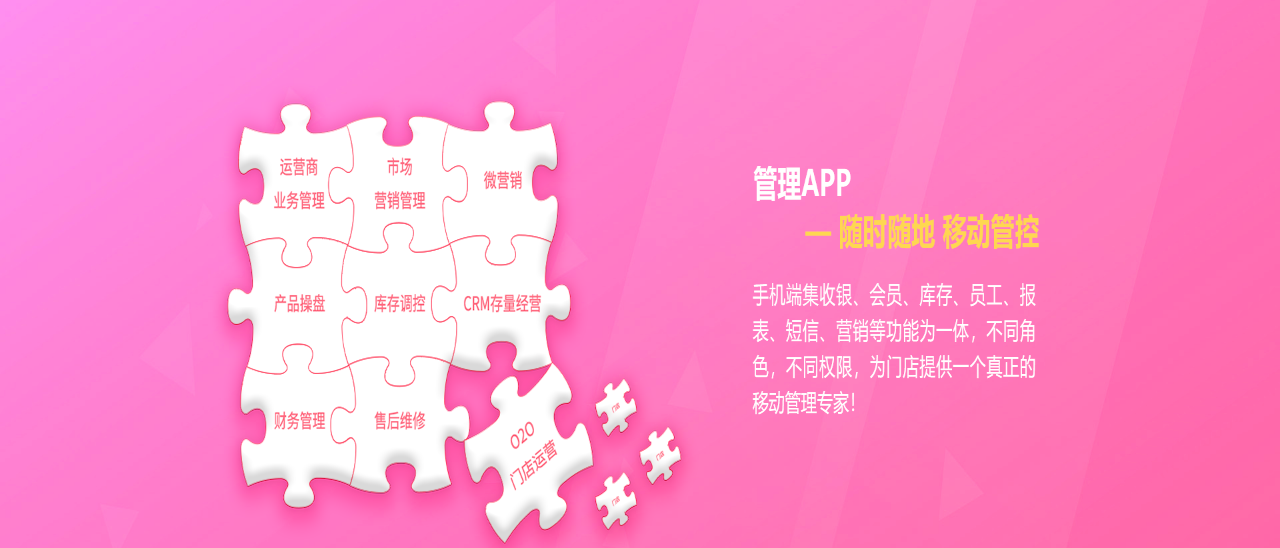
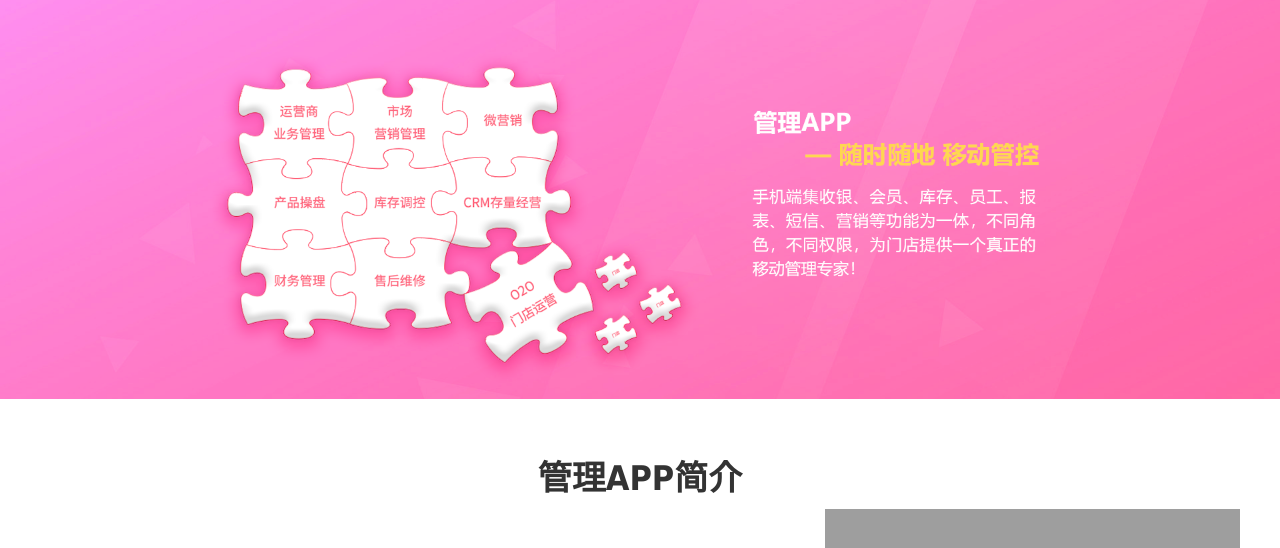
Before and after one commit to dzw9958/aite, a PHP site: page /manage_app.html in a window 1280 px wide. Shown: the top 548 px of the page. Run offline with PHP 8.4, Linux system fonts and the light colour scheme; grey boxes are pictures that could not be loaded.

Commit message:
dzw  改7/14

```diff
--- a/美容行业独立站/css/manage_app.css
+++ b/美容行业独立站/css/manage_app.css
@@ -7,17 +7,17 @@ body {
 */
 .banner_contain {
   width: 100%;
-  height: 598px;
+  height: auto;
   min-width: 1200px;
 }
 .banner_contain a {
   display: block;
   width: 100%;
-  height: 100%;
+  height: auto;
 }
 .banner_contain a .banner_img {
   width: 100%;
-  height: 100%;
+  height: auto;
 }
 /*
 * 管理APP简介板块
--- a/美容行业独立站/css/manage_app.less
+++ b/美容行业独立站/css/manage_app.less
@@ -32,13 +32,13 @@ body{
 * banner板块
 */
 .banner_contain{
-  .wh(100%, 598px);
+  .wh(100%, auto);
   min-width: 1200px;
   a{
     display: block;
-    .wh(100%, 100%);
+    .wh(100%, auto);
     .banner_img{
-      .wh(100%, 100%);
+      .wh(100%, auto);
     }
   }
 }
```
